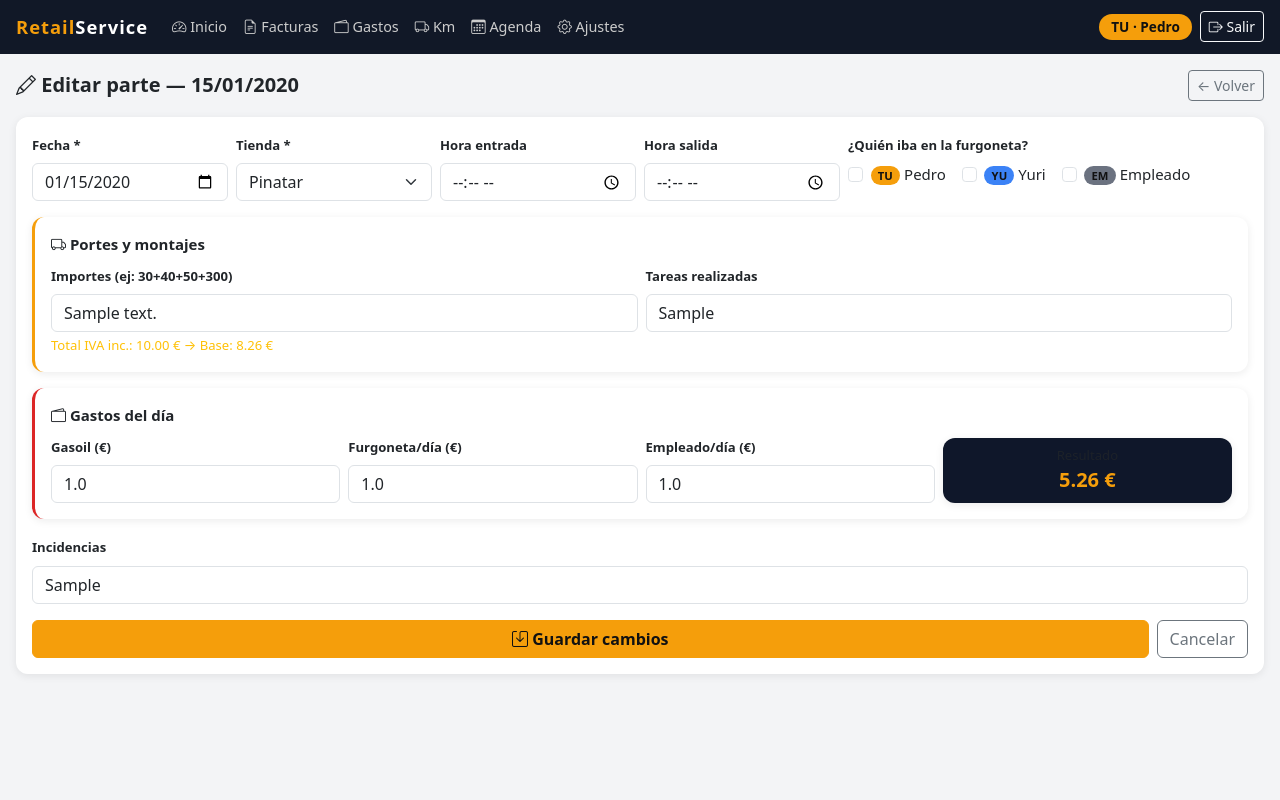
After one commit to recreativospericho/yuriypedroapp, a Flask app: page /parte/1/editar in a window 1280 px wide. The commit adds this page. Run offline with Flask 3, Linux system fonts and the light colour scheme; the visitor is signed in with stand-in values (Sample User, id 1); tables that the repository leaves empty hold one stand-in row (values such as "Sample post").

Commit message:
Facturas: estado enviada + fecha envio, pendiente cobro en dashboard, partes editar/borrar

```diff
--- a/app.py
+++ b/app.py
@@ -148,12 +148,15 @@ def dashboard():
     km_mes        = KmViaje.query.filter(KmViaje.fecha >= f_ini, KmViaje.fecha <= f_fin).all()
     km_total      = sum(k.km_total for k in km_mes)
 
-    proximas      = (Factura.query.filter_by(estado="pendiente")
-                    .order_by(Factura.fecha).limit(5).all())
+    # Todas las facturas no cobradas (pendientes + enviadas)
+    proximas      = (Factura.query.filter(Factura.estado != "cobrada")
+                    .order_by(Factura.fecha).all())
+    total_pendiente_cobro = sum(f.total_iva for f in proximas)
 
     meses_nombres = ["Ene","Feb","Mar","Abr","May","Jun",
                      "Jul","Ago","Sep","Oct","Nov","Dic"]
     return render_template("dashboard.html",
+        total_pendiente_cobro=total_pendiente_cobro,
         hoy=hoy, mes_nombre=meses_nombres[mes-1], año=año,
         ingresos=ingresos, ingresos_base=ingresos_base,
         iva_cobrado=iva_cobrado, gastos_tot=gastos_tot,
@@ -209,6 +212,18 @@ def factura_cobrar(fid):
     f.estado = "cobrada"
     db.session.commit()
     flash(f"Factura {f.numero} marcada como cobrada.", "success")
+    return redirect(url_for("facturas"))
+
+
+@app.route("/facturas/<int:fid>/enviar", methods=["POST"])
+@login_required
+@solo_socios
+def factura_enviar(fid):
+    f = Factura.query.get_or_404(fid)
+    f.estado      = "enviada"
+    f.fecha_envio = date.today()
+    db.session.commit()
+    flash(f"Factura {f.numero} marcada como enviada a JYSK ({date.today().strftime('%d/%m/%Y')}).", "success")
     return redirect(url_for("facturas"))
 
 
@@ -339,6 +354,43 @@ def agenda():
                            partes_semana=partes_semana, usuarios=usuarios)
 
 
+@app.route("/parte/<int:pid>/eliminar", methods=["POST"])
+@login_required
+def parte_eliminar(pid):
+    p = ParteTrabajo.query.get_or_404(pid)
+    db.session.delete(p)
+    db.session.commit()
+    flash("Parte eliminado.", "info")
+    return redirect(url_for("agenda"))
+
+
+@app.route("/parte/<int:pid>/editar", methods=["GET", "POST"])
+@login_required
+def parte_editar(pid):
+    p       = ParteTrabajo.query.get_or_404(pid)
+    usuarios = Usuario.query.order_by(Usuario.id).all()
+    if request.method == "POST":
+        import re
+        portes_texto = request.form.get("portes_texto", "").strip()
+        nums = re.findall(r'[\d]+(?:[.,]\d+)?', portes_texto.replace(",", "."))
+        p.fecha           = date.fromisoformat(request.form["fecha"])
+        p.tienda          = request.form["tienda"]
+        p.personas        = ",".join(request.form.getlist("personas"))
+        p.hora_entrada    = request.form.get("hora_entrada", "")
+        p.hora_salida     = request.form.get("hora_salida", "")
+        p.portes_texto    = portes_texto
+        p.total_portes    = sum(float(n) for n in nums)
+        p.gasto_gasoil    = float(request.form.get("gasto_gasoil", 0) or 0)
+        p.gasto_furgoneta = float(request.form.get("gasto_furgoneta", 0) or 0)
+        p.gasto_empleado  = float(request.form.get("gasto_empleado", 60) or 60)
+        p.tareas          = request.form.get("tareas", "")
+        p.incidencias     = request.form.get("incidencias", "")
+        db.session.commit()
+        flash("Parte actualizado.", "success")
+        return redirect(url_for("agenda"))
+    return render_template("parte_editar.html", p=p, usuarios=usuarios)
+
+
 @app.route("/parte/nuevo", methods=["POST"])
 @login_required
 def parte_nuevo():
@@ -423,6 +475,8 @@ with app.app_context():
             _c.execute(_t("ALTER TABLE partes_trabajo ADD COLUMN IF NOT EXISTS gasto_gasoil FLOAT DEFAULT 0"))
             _c.execute(_t("ALTER TABLE partes_trabajo ADD COLUMN IF NOT EXISTS gasto_furgoneta FLOAT DEFAULT 0"))
             _c.execute(_t("ALTER TABLE partes_trabajo ADD COLUMN IF NOT EXISTS gasto_empleado FLOAT DEFAULT 60"))
+            _c.execute(_t("ALTER TABLE facturas ADD COLUMN IF NOT EXISTS fecha_envio DATE"))
+            _c.execute(_t("ALTER TABLE facturas ALTER COLUMN estado SET DEFAULT 'pendiente'"))
             _c.commit()
     except Exception as _e:
         print(f"Migration: {_e}")
--- a/models.py
+++ b/models.py
@@ -32,7 +32,8 @@ class Factura(db.Model):
     base        = db.Column(db.Float, default=0.0)   # total_iva / 1.21
     iva         = db.Column(db.Float, default=0.0)   # total_iva - base
     concepto    = db.Column(db.String(300), default="Servicios de reposición, merchandising y mantenimiento")
-    estado      = db.Column(db.String(20), default="pendiente")  # pendiente / cobrada
+    estado      = db.Column(db.String(20), default="pendiente")  # pendiente / enviada / cobrada
+    fecha_envio = db.Column(db.Date, nullable=True)   # cuando se envió a JYSK
     user_id     = db.Column(db.Integer, db.ForeignKey("usuarios.id"))
     creado_en   = db.Column(db.DateTime, default=datetime.utcnow)
     usuario     = db.relationship("Usuario", foreign_keys=[user_id])
--- /dev/null
+++ b/templates/parte_editar.html
@@ -0,0 +1,141 @@
+{% extends "base.html" %}
+{% block title %}Editar parte{% endblock %}
+{% block content %}
+
+<div class="d-flex justify-content-between align-items-center mb-3">
+  <h5 class="fw-bold mb-0"><i class="bi bi-pencil"></i> Editar parte — {{ p.fecha.strftime('%d/%m/%Y') }}</h5>
+  <a href="{{ url_for('agenda') }}" class="btn btn-outline-secondary btn-sm">← Volver</a>
+</div>
+
+<div class="card p-3">
+  <form method="POST">
+    <div class="row g-2 mb-3">
+      <div class="col-6 col-md-2">
+        <label class="form-label small fw-semibold">Fecha *</label>
+        <input type="date" name="fecha" class="form-control"
+               value="{{ p.fecha.strftime('%Y-%m-%d') }}" required>
+      </div>
+      <div class="col-6 col-md-2">
+        <label class="form-label small fw-semibold">Tienda *</label>
+        <select name="tienda" class="form-select" required>
+          {% for t in ['Pinatar','Horadada','Ambas','Otros'] %}
+          <option value="{{ t }}" {% if p.tienda==t %}selected{% endif %}>{{ t }}</option>
+          {% endfor %}
+        </select>
+      </div>
+      <div class="col-6 col-md-2">
+        <label class="form-label small fw-semibold">Hora entrada</label>
+        <input type="time" name="hora_entrada" class="form-control" value="{{ p.hora_entrada or '' }}">
+      </div>
+      <div class="col-6 col-md-2">
+        <label class="form-label small fw-semibold">Hora salida</label>
+        <input type="time" name="hora_salida" class="form-control" value="{{ p.hora_salida or '' }}">
+      </div>
+      <div class="col-12 col-md-4">
+        <label class="form-label small fw-semibold">¿Quién iba en la furgoneta?</label>
+        <div class="d-flex gap-3 flex-wrap">
+          {% set personas_lista = (p.personas or '').split(',') %}
+          {% for u in usuarios %}
+          <div class="form-check">
+            <input class="form-check-input" type="checkbox" name="personas"
+                   value="{{ u.nombre }}" id="per_{{ u.id }}"
+                   {% if u.nombre in personas_lista %}checked{% endif %}>
+            <label class="form-check-label" for="per_{{ u.id }}">
+              <span class="badge rounded-pill" style="background:{{ u.color }};color:#111">
+                {{ u.iniciales }}
+              </span> {{ u.nombre }}
+            </label>
+          </div>
+          {% endfor %}
+        </div>
+      </div>
+    </div>
+
+    <div class="card p-3 mb-3" style="border-left:3px solid #F59E0B">
+      <div class="fw-bold mb-2"><i class="bi bi-truck"></i> Portes y montajes</div>
+      <div class="row g-2">
+        <div class="col-12 col-md-6">
+          <label class="form-label small fw-semibold">Importes (ej: 30+40+50+300)</label>
+          <input type="text" name="portes_texto" id="inp-portes" class="form-control"
+                 value="{{ p.portes_texto or '' }}" oninput="calcPortes()">
+          <div class="form-text text-warning" id="prev-portes">
+            {% if p.total_portes %}
+            Total IVA inc.: {{ "%.2f"|format(p.total_portes) }} € → Base: {{ "%.2f"|format(p.total_portes_base) }} €
+            {% endif %}
+          </div>
+        </div>
+        <div class="col-12 col-md-6">
+          <label class="form-label small fw-semibold">Tareas realizadas</label>
+          <input type="text" name="tareas" class="form-control" value="{{ p.tareas or '' }}">
+        </div>
+      </div>
+    </div>
+
+    <div class="card p-3 mb-3" style="border-left:3px solid #DC2626">
+      <div class="fw-bold mb-2"><i class="bi bi-wallet2"></i> Gastos del día</div>
+      <div class="row g-2">
+        <div class="col-6 col-md-3">
+          <label class="form-label small fw-semibold">Gasoil (€)</label>
+          <input type="number" name="gasto_gasoil" id="g-gasoil" class="form-control"
+                 min="0" step="0.01" value="{{ p.gasto_gasoil or 0 }}" oninput="calcGastos()">
+        </div>
+        <div class="col-6 col-md-3">
+          <label class="form-label small fw-semibold">Furgoneta/día (€)</label>
+          <input type="number" name="gasto_furgoneta" id="g-furgoneta" class="form-control"
+                 min="0" step="0.01" value="{{ p.gasto_furgoneta or 0 }}" oninput="calcGastos()">
+        </div>
+        <div class="col-6 col-md-3">
+          <label class="form-label small fw-semibold">Empleado/día (€)</label>
+          <input type="number" name="gasto_empleado" id="g-empleado" class="form-control"
+                 min="0" step="0.01" value="{{ p.gasto_empleado or 60 }}" oninput="calcGastos()">
+        </div>
+        <div class="col-6 col-md-3 d-flex align-items-end">
+          <div class="card p-2 w-100 text-center" style="background:#0F172A">
+            <div class="text-muted small">Resultado</div>
+            <div class="fw-bold fs-5" id="resultado-dia" style="color:#F59E0B">
+              {{ "%.2f"|format(p.resultado_dia) }} €
+            </div>
+          </div>
+        </div>
+      </div>
+    </div>
+
+    <div class="mb-3">
+      <label class="form-label small fw-semibold">Incidencias</label>
+      <input type="text" name="incidencias" class="form-control" value="{{ p.incidencias or '' }}">
+    </div>
+
+    <div class="d-flex gap-2">
+      <button type="submit" class="btn btn-amber flex-grow-1 fw-bold">
+        <i class="bi bi-save"></i> Guardar cambios
+      </button>
+      <a href="{{ url_for('agenda') }}" class="btn btn-outline-secondary">Cancelar</a>
+    </div>
+  </form>
+</div>
+
+{% endblock %}
+{% block scripts %}
+<script>
+function calcPortes() {
+  const txt = document.getElementById('inp-portes').value;
+  const nums = txt.match(/\d+(?:[.,]\d+)?/g) || [];
+  const total = nums.reduce((s,n) => s + parseFloat(n.replace(',','.')), 0);
+  document.getElementById('prev-portes').textContent = total > 0
+    ? `Total IVA inc.: ${total.toFixed(2).replace('.',',')} €  →  Base: ${(total/1.21).toFixed(2).replace('.',',')} €` : '';
+  calcGastos();
+}
+function calcGastos() {
+  const txt = document.getElementById('inp-portes').value;
+  const nums = txt.match(/\d+(?:[.,]\d+)?/g) || [];
+  const base  = nums.reduce((s,n) => s + parseFloat(n.replace(',','.')), 0) / 1.21;
+  const g = parseFloat(document.getElementById('g-gasoil').value)||0;
+  const f = parseFloat(document.getElementById('g-furgoneta').value)||0;
+  const e = parseFloat(document.getElementById('g-empleado').value)||0;
+  const res = base - g - f - e;
+  const div = document.getElementById('resultado-dia');
+  div.textContent = `${res >= 0 ? '+' : ''}${res.toFixed(2).replace('.',',')} €`;
+  div.style.color = res >= 0 ? '#10B981' : '#EF4444';
+}
+</script>
+{% endblock %}
```
Also changed, not shown: templates/agenda.html (+10 -0 lines), templates/dashboard.html (+15 -0 lines), templates/facturas.html (+16 -1 lines).
